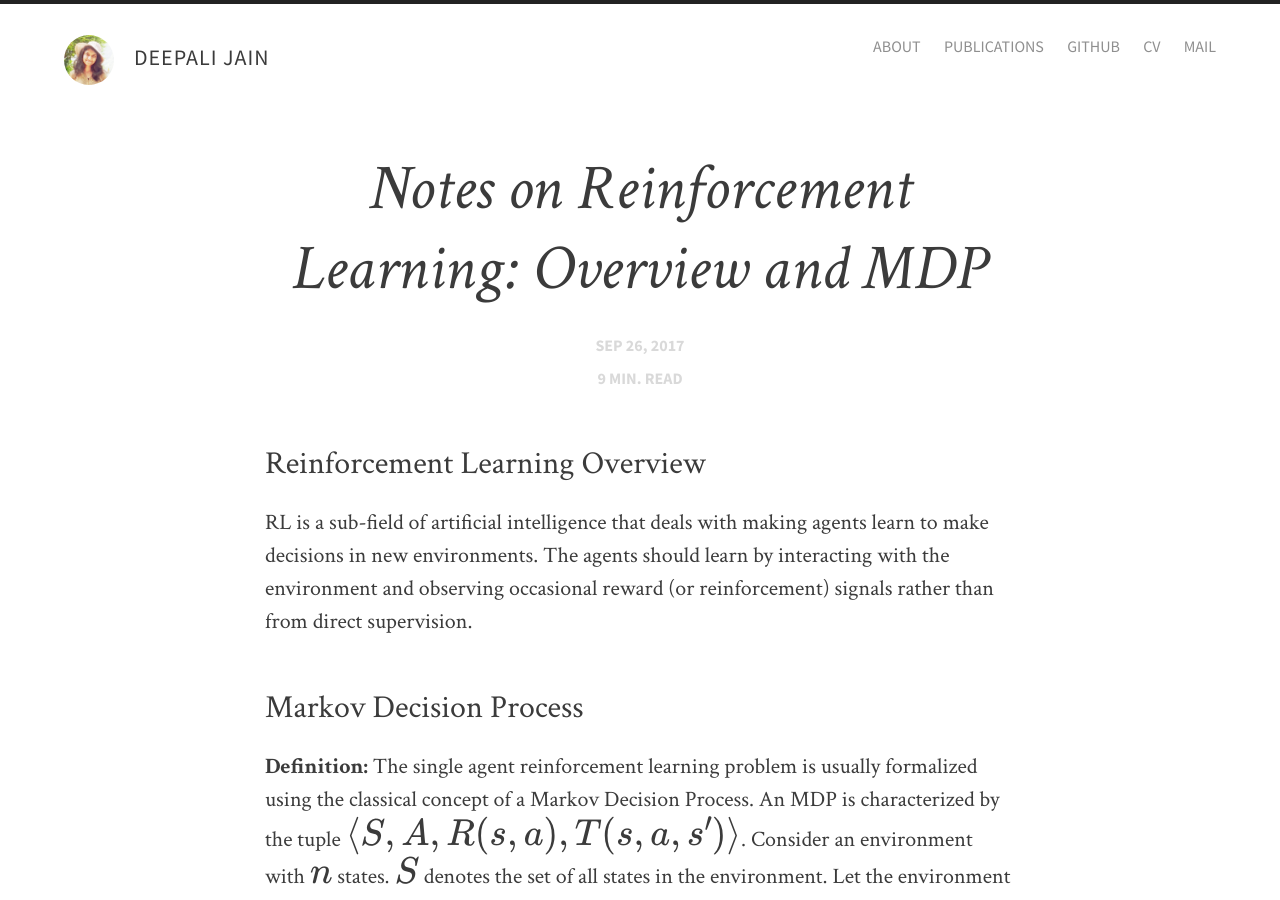
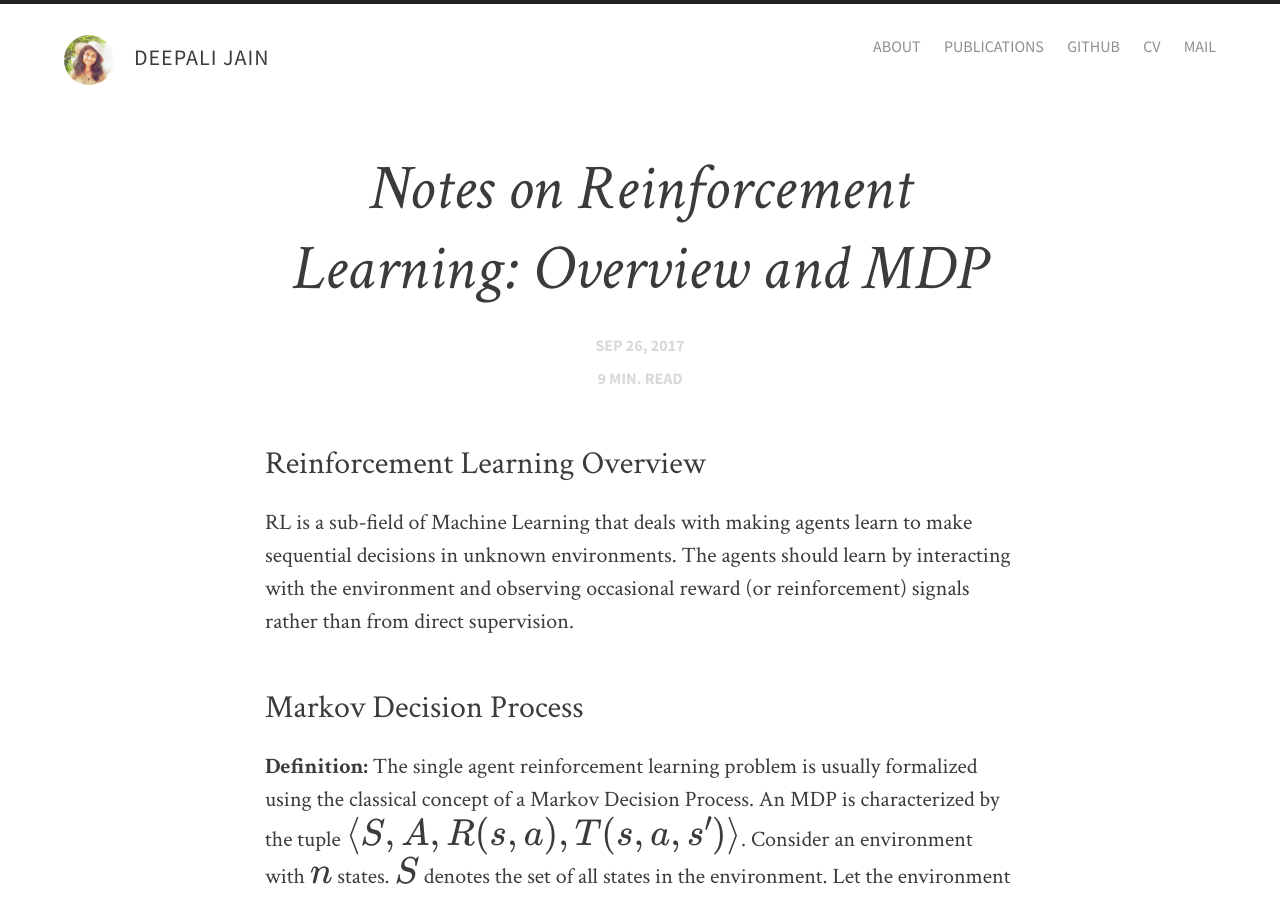
Before and after one commit to jaindeepali/jaindeepali.github.com, a Jekyll site: the page built from _posts/2017-09-26-Reinforcement-Learning-Notes-1.md, in a window 1280 px wide and 900 px high. Built offline with Jekyll 4.4.1, drawn with Linux system fonts in a browser that asks for light colours; formulas are drawn with MathJax 3; comment, search, counter and statistics services are not loaded.

Commit message:
AI -> ML

```diff
--- a/_posts/2017-09-26-Reinforcement-Learning-Notes-1.md
+++ b/_posts/2017-09-26-Reinforcement-Learning-Notes-1.md
@@ -14,7 +14,7 @@ The course does an awesome job of teaching this involved material in a very enga
 <!-- In this series of posts I will document my learnings from the course, the corresponding literature research and some experimentation. This is an exercise for me to revisit the content and explore some interesting research problems in more depth and to keep everything I have learned in one place. -->
 
 ### Reinforcement Learning Overview
-RL is a sub-field of artificial intelligence that deals with making agents learn to make decisions in new environments. The agents should learn by interacting with the environment and observing occasional reward (or reinforcement) signals rather than from direct supervision. <!-- Since you are here, I am sure you know how RL is awesome and has been used to solve all kinds of exciting problems. Okay, enough talk! Let's get to the real stuff. -->
+RL is a sub-field of Machine Learning that deals with making agents learn to make sequential decisions in unknown environments. The agents should learn by interacting with the environment and observing occasional reward (or reinforcement) signals rather than from direct supervision. <!-- Since you are here, I am sure you know how RL is awesome and has been used to solve all kinds of exciting problems. Okay, enough talk! Let's get to the real stuff. -->
 
 ### Markov Decision Process
 
```
